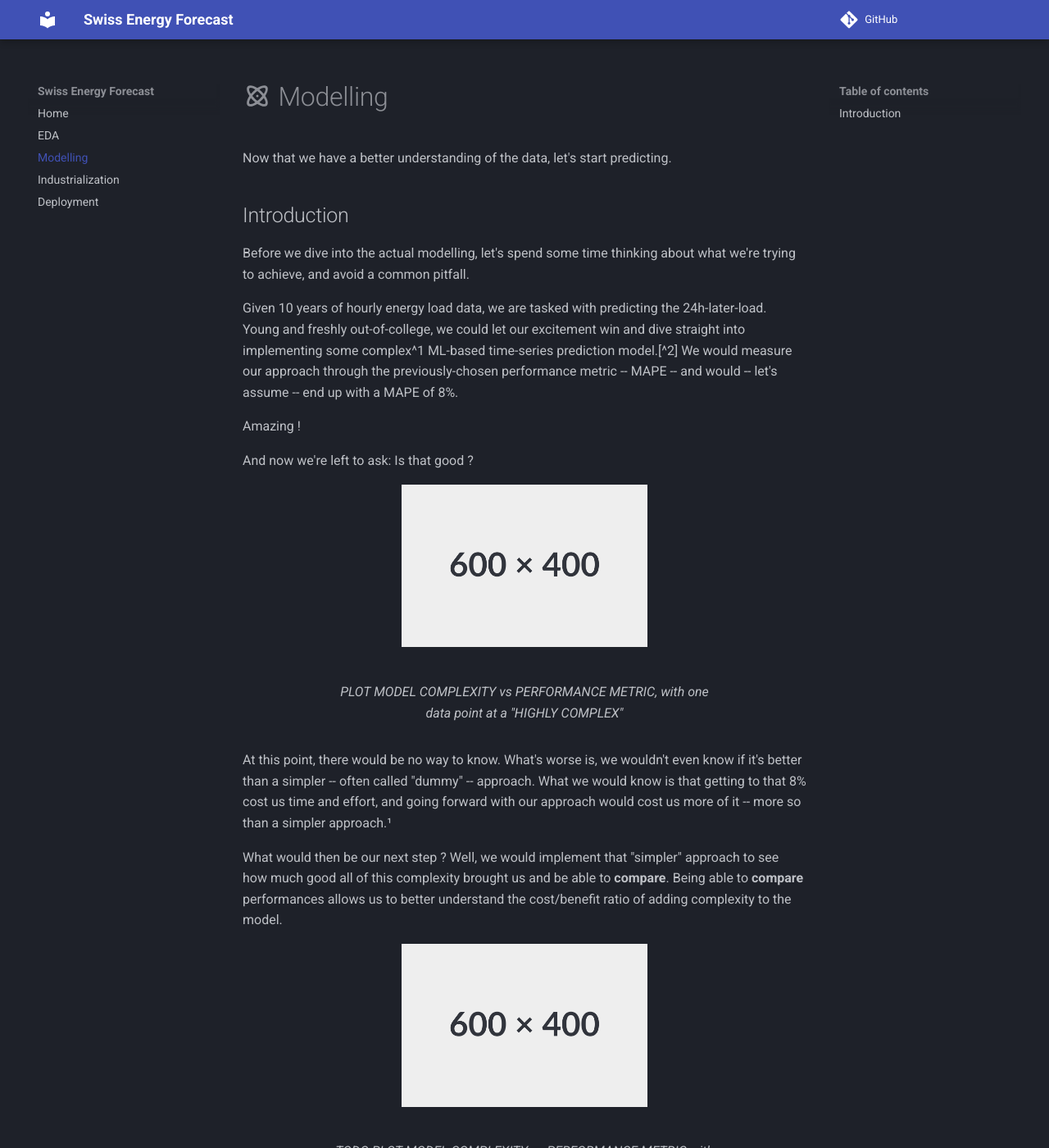
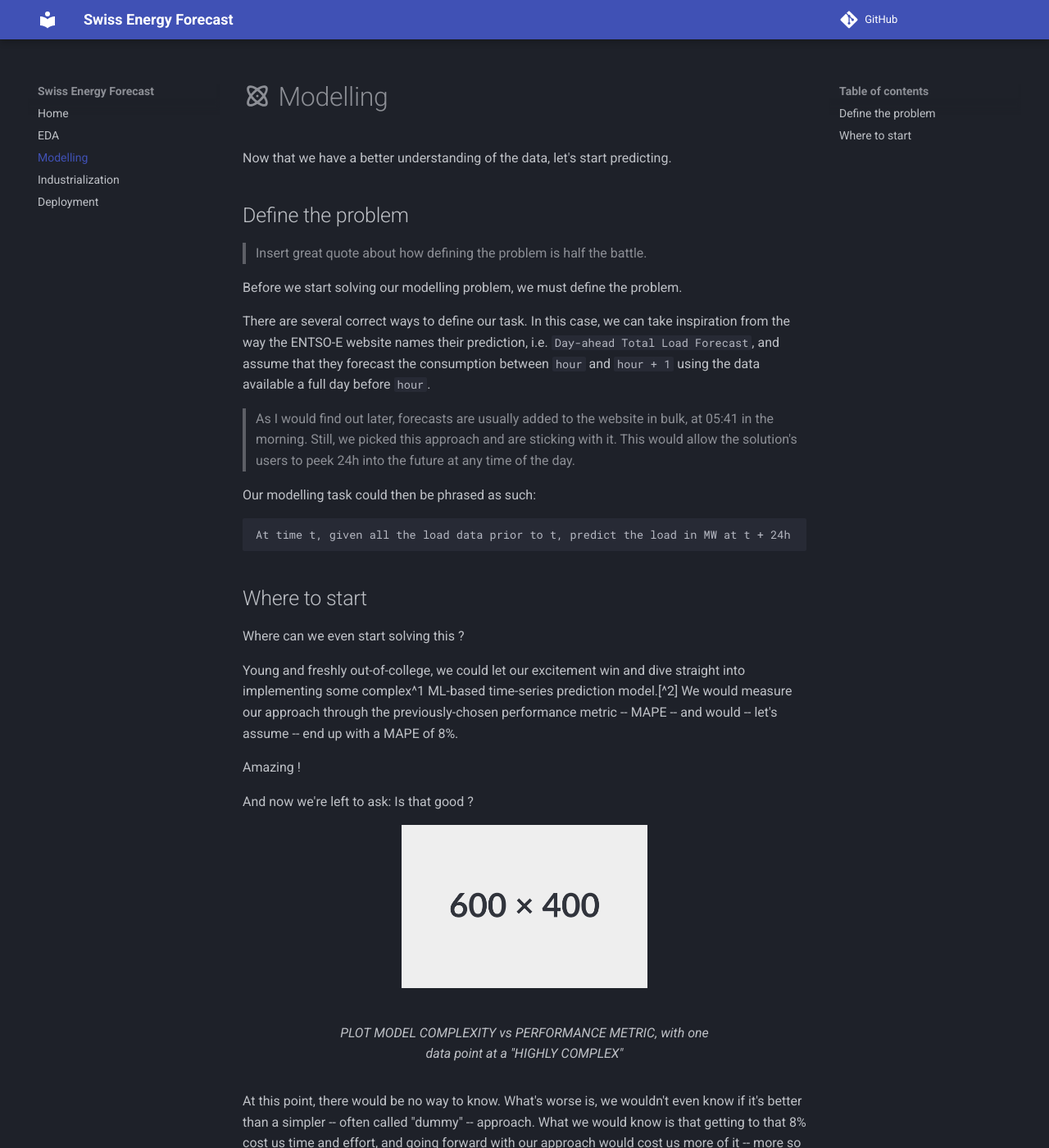
Before and after one commit to arthurgassner/swissenergy-frontend, an MkDocs documentation site: the page built from docs/modelling.md, in a window 1280 px wide and 1400 px high. Shown: the whole window at 82% size. Built offline with MkDocs 1.6.1 and Material for MkDocs 9.7.7, drawn with Linux system fonts in a browser that asks for light colours; a script that is not in the unit is left out; comment, search, counter and statistics services are not loaded.

Commit message:
Improve modelling

````diff
--- a/docs/modelling.md
+++ b/docs/modelling.md
@@ -2,11 +2,27 @@
 
 Now that we have a better understanding of the data, let's start predicting.
 
-## Introduction
+## Define the problem
 
-Before we dive into the actual modelling, let's spend some time thinking about what we're trying to achieve, and avoid a common pitfall.
+> Insert great quote about how defining the problem is half the battle.
 
-Given 10 years of hourly energy load data, we are tasked with predicting the 24h-later-load.
+Before we start solving our modelling problem, we must define the problem.
+
+There are several correct ways to define our task.
+In this case, we can take inspiration from the way the ENTSO-E website names their prediction, i.e. `Day-ahead Total Load Forecast`, and assume that they forecast the consumption between `hour` and `hour + 1` using the data available a full day before `hour`.
+
+> As I would find out later, forecasts are usually added to the website in bulk, at 05:41 in the morning. Still, we picked this approach and are sticking with it. This would allow the solution's users to peek 24h into the future at any time of the day.
+
+Our modelling task could then be phrased as such:
+
+```
+At time t, given all the load data prior to t, predict the load in MW at t + 24h
+```
+
+## Where to start
+
+Where can we even start solving this ?
+
 Young and freshly out-of-college, we could let our excitement win and dive straight into implementing some complex^1 ML-based time-series prediction model.[^2] We would measure our approach through the previously-chosen performance metric -- MAPE -- and would -- let's assume -- end up with a MAPE of 8%.
 
 Amazing !
````
